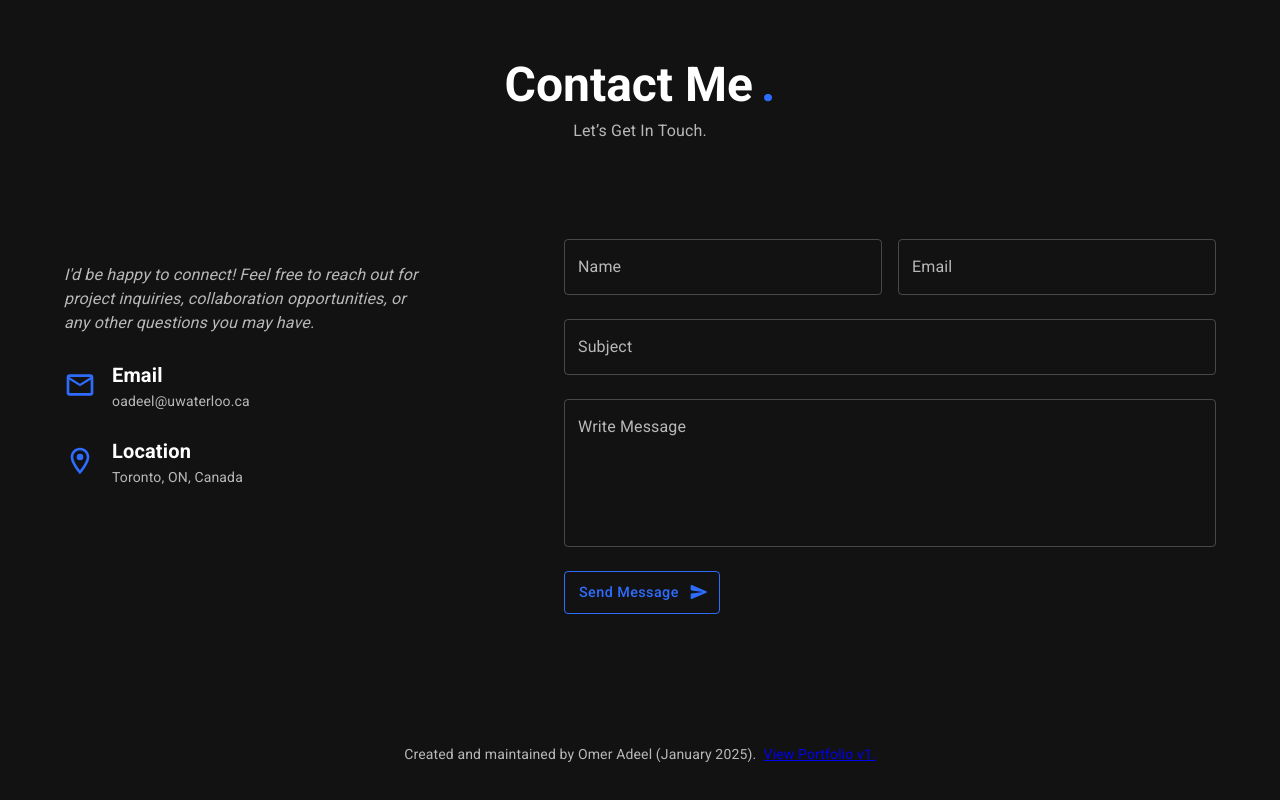
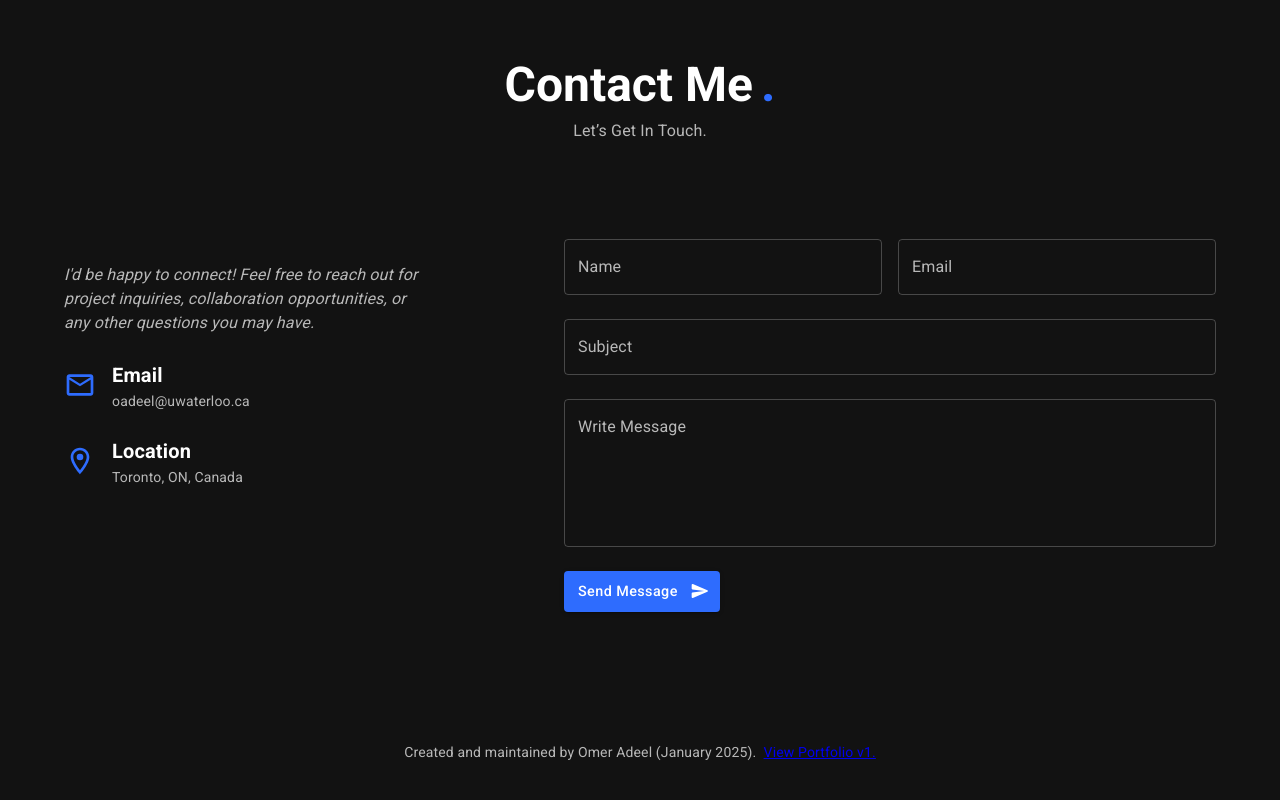
Before and after one commit to omeradeel26/portfolio-2025, a React (Create React App) app: page / in a window 1280 px wide. Shown: the part 5668-6468 px from the top of the page. Built offline with nearby package versions, Linux system fonts and the light colour scheme; a web font is replaced by a local one.

Commit message:
changed button to match others

```diff
--- a/src/components/ContactSection.js
+++ b/src/components/ContactSection.js
@@ -127,27 +127,14 @@ const ContactSection = () => {
                   InputLabelProps={{ style: { fontSize: "1rem" } }}
                 />
 
-                {/* Submit Button */}
                 <Button
-                  variant="outlined"
+                  variant="contained"
                   endIcon={<SendRoundedIcon />}
-                  sx={{
-                    alignSelf: "flex-start",
-                    px: 1.75,
-                    py: 1,
-                    fontSize: "0.9rem",
-                    textTransform: "none",
-                    borderColor: "primary.main",
-                    color: "primary.main",
-                    "&:hover": {
-                      backgroundColor: "rgba(33,150,243,0.1)",
-                      borderColor: "primary.main",
-                    },
-                    gap: 0.24,
-                  }}
+                  sx={{ px: 1.75, py: 1, fontSize: "0.9rem", gap: 0.5, textTransform: "none", alignSelf: 'flex-start'}}
                 >
                   Send Message
                 </Button>
+
               </Box>
             </FadeInSection>
           </Grid>
```
